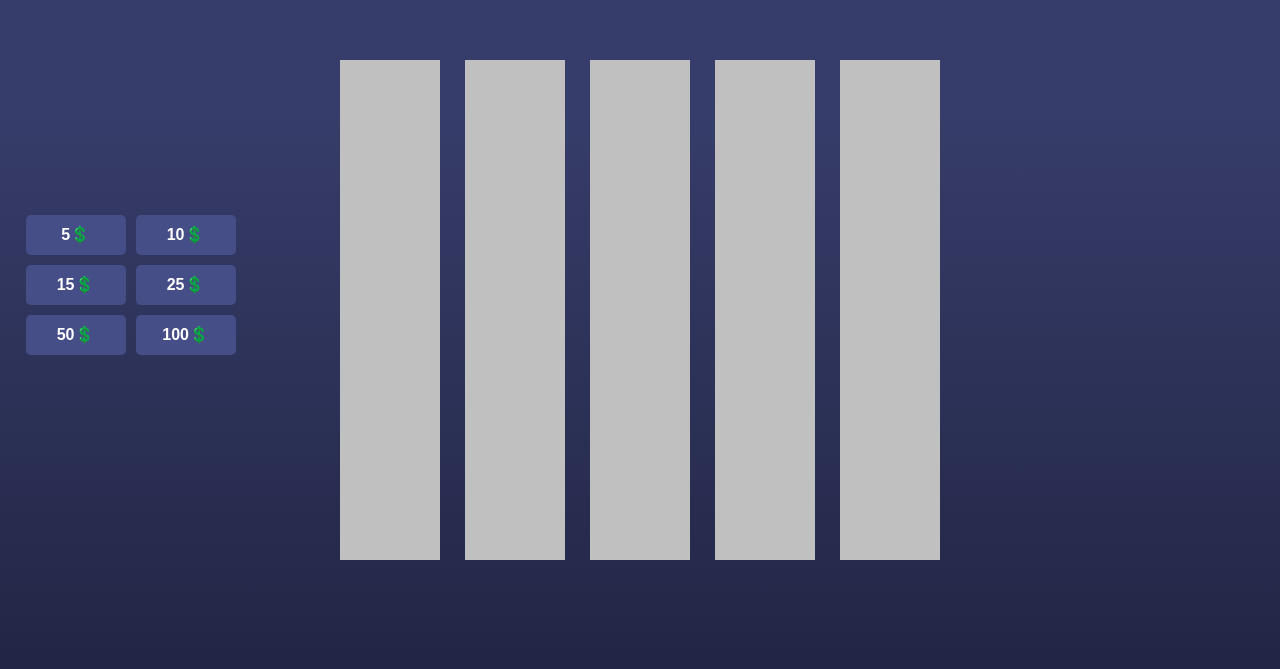
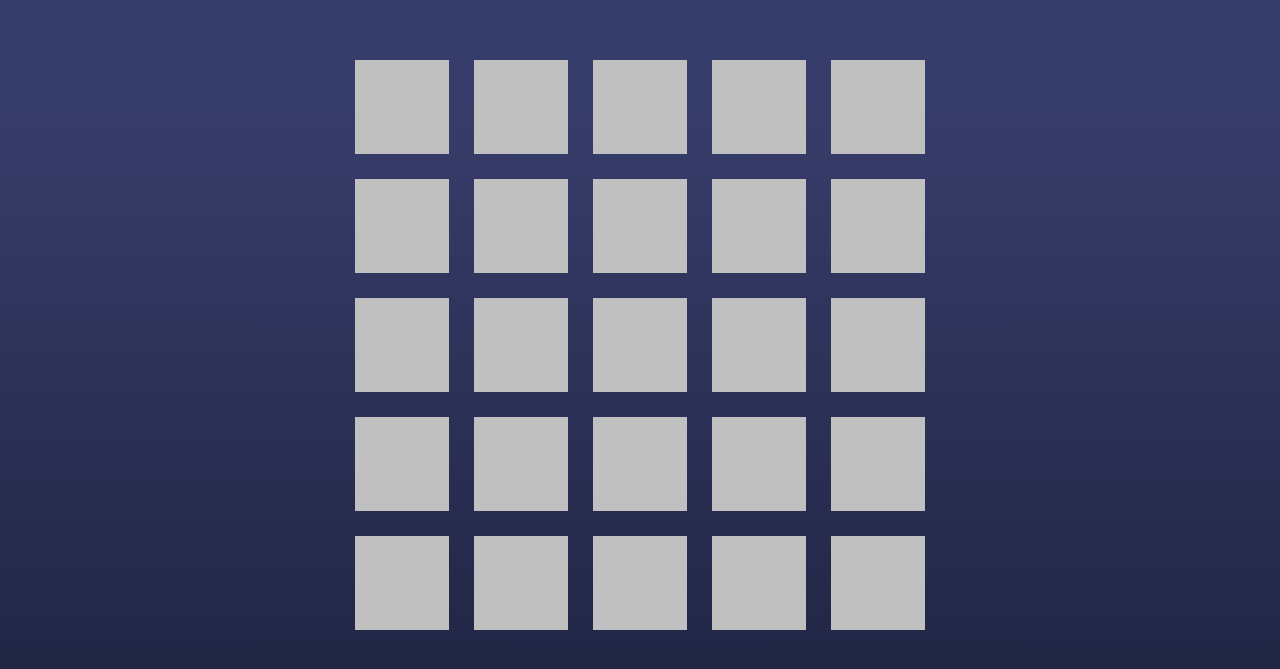
Before and after one commit to gLozeen/Mines, a React (Create React App) app: page / in a window 1280 px wide. Shown: the part 115-784 px from the top of the page. Built offline with nearby package versions, Linux system fonts and the light colour scheme; a web font is replaced by a local one.

Commit message:
feat: add adaptive layout

```diff
--- a/src/App.tsx
+++ b/src/App.tsx
@@ -4,9 +4,8 @@ import { makeAutoObservable } from "mobx";
 import { observer } from "mobx-react";
 import styled from "@emotion/styled";
 import { GameStore } from "./lib/gameStore";
-import { MineCase } from "./components/mine/MineCase";
-import { Mine } from "./components/mine/Mine";
-import { MineLine } from "./components/mine/MineLine";
+import { MineCase } from "./components/mines/MineCase";
+import { Mine } from "./components/mines/mine";
 import {
   Amount10,
   Amount100,
@@ -17,75 +16,29 @@ import {
 } from "./components/buttons/amounts";
 import { Buttons } from "./components/buttons/button.styled";
 import { GameState } from "./lib/stateMap.types";
+import { Case } from "./components/mines/case";
 
 export const gameStore = new GameStore();
 const App = observer(() => {
-  React.useEffect(() => {}, []);
+  React.useEffect(() => {
+    console.log(gameStore.state);
+    gameStore.changeState();
+  }, []);
   return (
     <>
-      <Buttons>
-        <Amount5
-          onClick={() => gameStore.changeState()}
-          disabled={gameStore.isDisabled()}
-        />
-        <Amount10
-          onClick={() => gameStore.changeState()}
-          disabled={gameStore.isDisabled()}
-        />
-        <Amount15
-          onClick={() => gameStore.changeState()}
-          disabled={gameStore.isDisabled()}
-        />
-        <Amount25
-          onClick={() => gameStore.changeState()}
-          disabled={gameStore.isDisabled()}
-        />
-        <Amount50
-          onClick={() => gameStore.changeState()}
-          disabled={gameStore.isDisabled()}
-        />
-        <Amount100
-          onClick={() => gameStore.changeState()}
-          disabled={gameStore.isDisabled()}
-        />
-      </Buttons>
-      <MineCase>
-        <MineLine>
-          <Mine onClick={() => gameStore.mineClicked()} />
-          <Mine onClick={() => gameStore.mineClicked()} />
-          <Mine onClick={() => gameStore.mineClicked()} />
-          <Mine onClick={() => gameStore.mineClicked()} />
-          <Mine onClick={() => gameStore.mineClicked()} />
-        </MineLine>
-        <MineLine>
-          <Mine onClick={() => gameStore.mineClicked()} />
-          <Mine onClick={() => gameStore.mineClicked()} />
-          <Mine onClick={() => gameStore.mineClicked()} />
-          <Mine onClick={() => gameStore.mineClicked()} />
-          <Mine onClick={() => gameStore.mineClicked()} />
-        </MineLine>
-        <MineLine>
-          <Mine onClick={() => gameStore.mineClicked()} />
-          <Mine onClick={() => gameStore.mineClicked()} />
-          <Mine onClick={() => gameStore.mineClicked()} />
-          <Mine onClick={() => gameStore.mineClicked()} />
-          <Mine onClick={() => gameStore.mineClicked()} />
-        </MineLine>
-        <MineLine>
-          <Mine onClick={() => gameStore.mineClicked()} />
-          <Mine onClick={() => gameStore.mineClicked()} />
-          <Mine onClick={() => gameStore.mineClicked()} />
-          <Mine onClick={() => gameStore.mineClicked()} />
-          <Mine onClick={() => gameStore.mineClicked()} />
-        </MineLine>
-        <MineLine>
-          <Mine onClick={() => gameStore.mineClicked()} />
-          <Mine onClick={() => gameStore.mineClicked()} />
-          <Mine onClick={() => gameStore.mineClicked()} />
-          <Mine onClick={() => gameStore.mineClicked()} />
-          <Mine onClick={() => gameStore.mineClicked()} />
-        </MineLine>
-      </MineCase>
+      <Case>
+        <MineCase>
+          {gameStore.mines.map((mine, mineIndex) => (
+            <Mine
+              key={`mine${mineIndex}`}
+              onClick={() => gameStore.flip(mine.x, mine.y)}
+              data-revealed={mine.isRevealed}
+            >
+              {mine.isRevealed ? (mine.isMine ? "💣" : "⭐") : ""}
+            </Mine>
+          ))}
+        </MineCase>
+      </Case>
     </>
   );
 });
--- a/src/components/mine/MineCase.tsx
+++ /dev/null
@@ -1,13 +0,0 @@
-import styled from "@emotion/styled";
-
-export const MineCase = styled.div`
-  position: absolute;
-  height: 100%;
-  justify-items: center;
-  align-items: center;
-  left: 50%;
-  transform: translate(-50%, 0);
-  display: grid;
-  grid-template-columns: 1fr;
-  padding: 175px;
-`;
--- a/src/components/mine/MineLine.tsx
+++ /dev/null
@@ -1,8 +0,0 @@
-import styled from "@emotion/styled";
-
-export const MineLine = styled.div`
-  height: 100px;
-  display: grid;
-  grid-template-columns: 1fr 1fr 1fr 1fr 1fr;
-  gap: 25px;
-`;
--- /dev/null
+++ b/src/components/mines/MineCase.tsx
@@ -0,0 +1,17 @@
+import styled from "@emotion/styled";
+
+export const MineCase = styled.div`
+  width: 71.86%;
+  height: 100%;
+  justify-items: center;
+  align-items: center;
+  display: grid;
+  grid-template-columns: 1fr 1fr 1fr 1fr 1fr;
+  grid-template-rows: 1fr 1fr 1fr 1fr 1fr;
+  padding: 175px;
+  @media screen and (max-width: 420px) {
+    padding: 0px;
+    margin-top: 50%;
+  }
+  gap: 25px;
+`;
--- /dev/null
+++ b/src/components/mines/case.tsx
@@ -0,0 +1,7 @@
+import styled from "@emotion/styled";
+
+export const Case = styled.div`
+  display: flex;
+  justify-content: center;
+  align-items: center;
+`;
--- a/src/components/mine/LoseMine.tsx
+++ b/src/components/mines/loseMine.tsx
@@ -1,6 +1,6 @@
 import styled from "@emotion/styled";
 
-export const Mine = styled.div`
+export const loseMine = styled.div`
   width: 100px;
   height: 100px;
   border: 1px solid silver;
--- /dev/null
+++ b/src/components/mines/mine.tsx
@@ -0,0 +1,28 @@
+import styled from "@emotion/styled";
+import { CaseOrDefaultClause } from "typescript";
+import { wonMine } from "./wonMine";
+import { loseMine } from "./loseMine";
+
+interface MineComponentProps {
+  won: boolean;
+  key: string;
+}
+
+export const Mine = styled.div`
+  width: 100%;
+  aspect-ratio: 1;
+  border: 1px solid silver;
+  background-color: silver;
+  display: flex;
+  justify-content: center;
+  align-items: center;
+  font-size: 56px;
+  @media screen and (max-width: 420px) {
+    font-size: 14px;
+  }
+
+  &[data-revealed="true"] {
+    transform: rotateY(180deg);
+    transition: transform 0.5s;
+  }
+`;
--- a/src/components/mine/Mine.tsx
+++ b/src/components/mines/wonMine.tsx
@@ -1,8 +1,8 @@
 import styled from "@emotion/styled";
 
-export const Mine = styled.div`
+export const wonMine = styled.div`
   width: 100px;
   height: 100px;
   border: 1px solid silver;
-  background-color: silver;
+  background-color: green;
 `;
--- a/src/lib/gameStore.ts
+++ b/src/lib/gameStore.ts
@@ -1,12 +1,24 @@
 import { computed, makeAutoObservable } from "mobx";
+import { Mine } from "../components/mines/mine";
 import { effectsMap, stateHandlers, stateTransitions } from "./stateMap";
 import { GameState, GameStatePayload } from "./stateMap.types";
 
+const minesAmount = 25;
+
+export interface Mine {
+  x: number;
+  y: number;
+  isMine: boolean;
+  isRevealed: boolean;
+}
+
 export class GameStore {
+  mines: Mine[] = [];
+
   constructor() {
     makeAutoObservable(this);
   }
-  state: GameState = GameState.GenerateMines;
+  state: GameState = GameState.BetAwait;
   changeState<T extends GameState>(payload?: GameStatePayload<T>): void {
     //@ts-ignore
     const newState = stateTransitions[this.state](payload);
@@ -21,12 +33,31 @@ export class GameStore {
 
     stateHandlers[newState]();
   }
-  mineClicked() {
-    return alert("Mine clicked!");
+  fillMinecontainer() {
+    if (this.mines.length) return;
+    const minesToPlace = 3;
+    let minesPlaced = 0;
+    for (let i = 0; i < 5; i++) {
+      for (let j = 0; j < 5; j++) {
+        const isMine = Math.random() < 0.2;
+        isMine && minesPlaced++;
+        this.mines.push({
+          x: i,
+          y: j,
+          isRevealed: false,
+          isMine: isMine && minesPlaced <= minesToPlace,
+        });
+      }
+    }
   }
-  isDisabled() {
-    if (this.state === GameState.BetAwait) {
-      return false;
-    } else return true;
+  generateMines() {
+    console.log(this.mines.length);
+    if (this.mines.length === 0) this.fillMinecontainer();
+  }
+  flip(x: number, y: number) {
+    const found = this.mines.find((mine) => mine.x === x && mine.y === y);
+    if (!found) return;
+    found.isRevealed = true;
+    console.log(x, y);
   }
 }
--- a/src/lib/stateMap.ts
+++ b/src/lib/stateMap.ts
@@ -11,7 +11,7 @@ import {
 export const stateTransitions: GameStateTransitions = {
   [GameState.BetAwait]: () => GameState.GenerateMines,
   [GameState.GenerateMines]: () => GameState.PlayerTurn,
-  [GameState.PlayerTurn]: () => GameState.ChangeMineLook,
+  [GameState.PlayerTurn]: () => GameState.PlayerTurn,
   [GameState.ChangeMineLook]: (payload) => {
     if (payload?.isLosing === IsLosing.WonTurn) return GameState.PlayerTurn;
     else return GameState.GameEnd;
@@ -23,21 +23,19 @@ export const effectsMap: GameStateEffect[] = [];
 
 export const stateHandlers: GameStateHandlers = {
   [GameState.GenerateMines]: () => {
-    throw new Error("Function not implemented.");
+    gameStore.generateMines();
   },
   [GameState.ChangeMineLook]: () => {
     throw new Error("Function not implemented.");
   },
   [GameState.PlayerTurn]: () => {
-    throw new Error("Function not implemented.");
+    console.log("Player");
   },
   [GameState.GameEnd]: () => {
     throw new Error("Function not implemented.");
   },
-  [GameState.BetAwait]: function (
-    payload?: Record<string, any> | undefined
-  ): void {
-    throw new Error("Function not implemented.");
+  [GameState.BetAwait]: () => {
+    console.log("BetAwait");
   },
 };
 export { GameState };
--- a/src/lib/stateMap.types.ts
+++ b/src/lib/stateMap.types.ts
@@ -36,6 +36,6 @@ export type GameStateHandlers = {
 };
 
 export enum IsLosing {
-  Lose,
+  LoseTurn,
   WonTurn,
 }
```
Also changed, not shown: src/components/mine/WonMine.tsx (deleted, +0 -8 lines), src/components/mines/bckg-img.jpg (renamed from src/components/mine/bckg-img.jpg).
